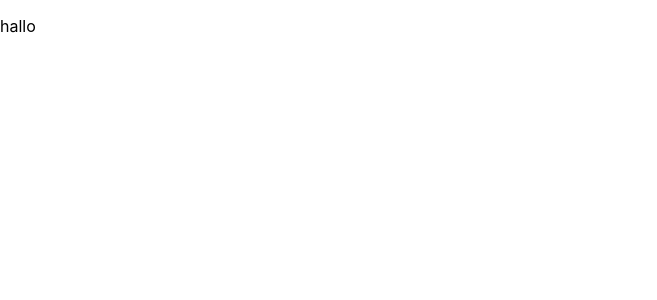
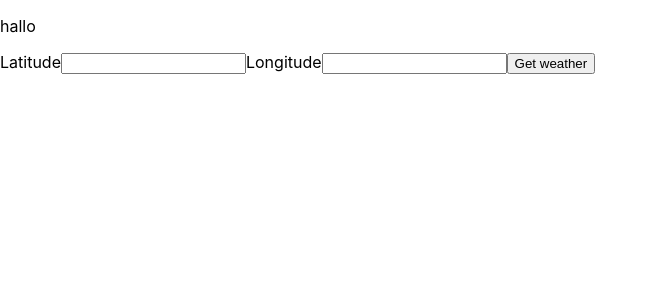
Before and after one commit to fermentedcat/weather-app, a React (Create React App) app: page / in a window 1280 px wide. Shown: the top 300 px of the page, without its empty margins (0-657 px from the left). Built offline with nearby package versions, Linux system fonts and the light colour scheme.

Commit message:
Add form with lat & lon inputs

```diff
--- a/src/App.js
+++ b/src/App.js
@@ -1,9 +1,11 @@
 import './App.css';
+import { Form } from './components/Form/Form';
 
 function App() {
   return (
     <div>
       <p>hallo</p>
+      <Form />
     </div>
   );
 }
--- /dev/null
+++ b/src/components/Form/Form.jsx
@@ -0,0 +1,45 @@
+import React, { useState } from 'react'
+
+export const Form = () => {
+  const [userInput, setUserInput] = useState({
+    longitude: '',
+    latitude: ''
+  })
+
+  function handleInputChange(e) {
+    setUserInput((prevInput) => {
+      return {...prevInput,
+        [e.target.name]: e.target.value
+      }})
+  }
+
+  function handleSubmit(e) {
+    e.preventDefault()
+  }
+
+  return (
+    <div>
+      <form>
+        <label>Latitude
+          <input
+            value={userInput.latitude}
+            name="latitude"
+            onChange={handleInputChange}
+          />
+        </label>
+        <label>Longitude
+          <input
+            value={userInput.longitude}
+            name="longitude"
+            onChange={handleInputChange}
+          />
+        </label>
+        <button
+          onClick={handleSubmit}
+        >
+          Get weather
+        </button>
+      </form>
+    </div>
+  )
+}
```
